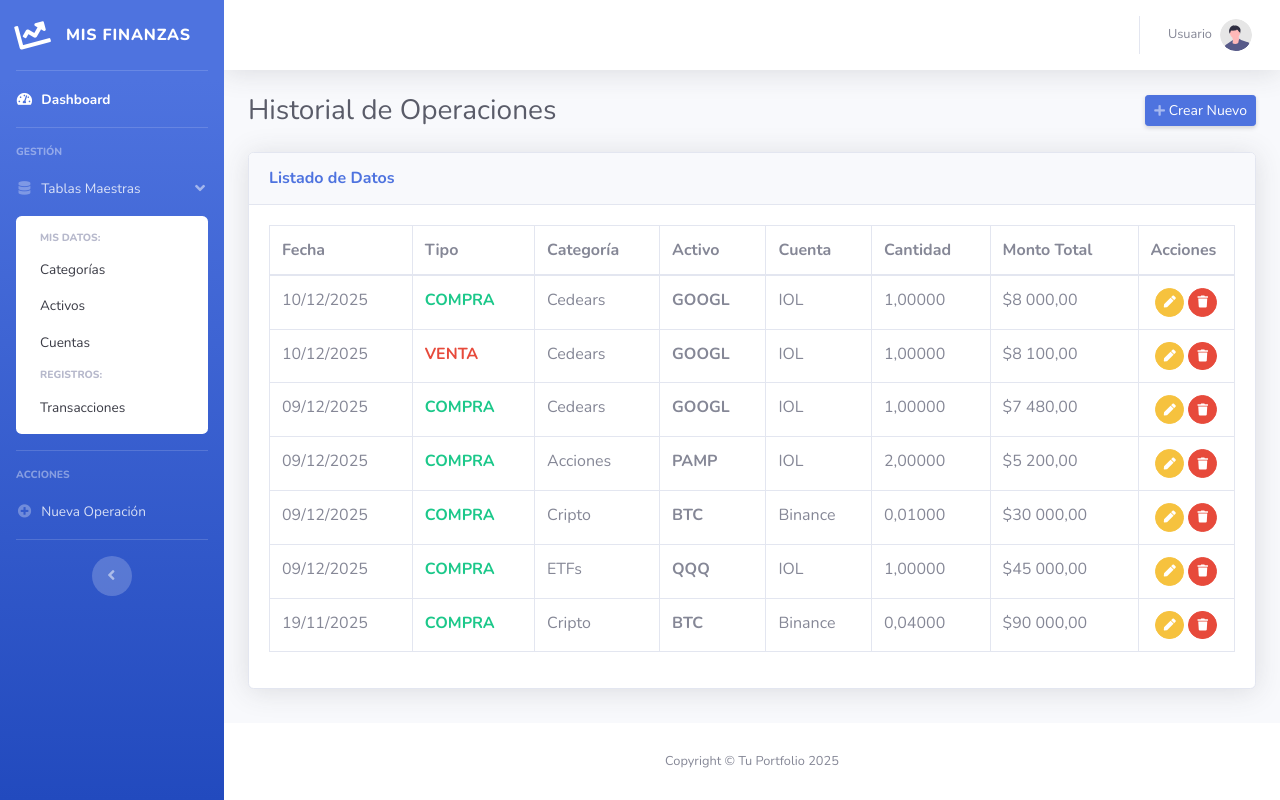
After one commit to JuanSoto04/Finanzas-Django, a Django app: page /transacciones/ in a window 1280 px wide, after a click on "Tablas Maestras". The commit adds this page. Run offline with Django 5.2, Linux system fonts and the light colour scheme; data comes from the database, SQL or seed files in the repository; both versions use the stored data as it was after the commit; some libraries are stand-ins or nearby versions.

Commit message:
Agrego CRUD de Activos,Cuentas y Transacciones

```diff
--- a/miprimerpagina_soto/inversiones/templates/inversiones/index.html
+++ b/miprimerpagina_soto/inversiones/templates/inversiones/index.html
@@ -57,12 +57,12 @@
                         <h6 class="collapse-header">Mis Datos:</h6>
                         <a class="collapse-item" href="{% url 'categoria_list' %}">Categorías</a>
 
-                        <a class="collapse-item" href="#">Activos</a>
-                        <a class="collapse-item" href="#">Cuentas</a>
+                        <a class="collapse-item" href="{% url 'activos_list' %}">Activos</a>
+                        <a class="collapse-item" href="{% url 'cuentas_list' %}">Cuentas</a>
 
                         <div class="collapse-divider"></div>
                         <h6 class="collapse-header">Registros:</h6>
-                        <a class="collapse-item" href="#">Transacciones</a>
+                        <a class="collapse-item" href="{% url 'transacciones_list' %}">Transacciones</a>
                     </div>
                 </div>
             </li>
--- /dev/null
+++ b/miprimerpagina_soto/inversiones/templates/inversiones/transaccion_list.html
@@ -0,0 +1,46 @@
+{% extends 'inversiones/base_list.html' %}
+{% load humanize %}
+
+{% block columns %}
+<tr>
+    <th>Fecha</th>
+    <th>Tipo</th>
+    <th>Categoría</th>
+    <th>Activo</th>
+    <th>Cuenta</th>
+    <th>Cantidad</th>
+    <th>Monto Total</th>
+    <th style="width: 10%;">Acciones</th>
+</tr>
+{% endblock %}
+
+{% block rows %}
+{% for operacion in transacciones %}
+<tr>
+    <td>{{ operacion.fecha|date:"d/m/Y" }}</td>
+
+    <td class="{% if operacion.tipo == 'COMPRA' %}text-success{% else %}text-danger{% endif %} font-weight-bold">
+        {{ operacion.tipo }}
+    </td>
+
+    <td>{{ operacion.activo.categoria.nombre }}</td>
+
+    <td class="font-weight-bold">{{ operacion.activo.simbolo }}</td>
+
+    <td>{{ operacion.cuenta.nombre|default:"-" }}</td>
+
+    <td>{{ operacion.cantidad }}</td>
+
+    <td>${{ operacion.precio|intcomma }}</td>
+
+    <td class="text-center">
+        <a href="{% url 'editar_operacion' operacion.pk %}" class="btn btn-warning btn-circle btn-sm" title="Editar">
+            <i class="fas fa-pen"></i>
+        </a>
+        <a href="{% url 'eliminar_operacion' operacion.pk %}" class="btn btn-danger btn-circle btn-sm" title="Eliminar">
+            <i class="fas fa-trash"></i>
+        </a>
+    </td>
+</tr>
+{% endfor %}
+{% endblock %}
--- a/miprimerpagina_soto/inversiones/urls.py
+++ b/miprimerpagina_soto/inversiones/urls.py
@@ -5,14 +5,27 @@ from .views import *
 urlpatterns = [
     path('', home, name='home'),
 
-    # --- RUTAS PARA OPERACIONES ---
-    path('nueva/', TransaccionCreateView.as_view(), name='nueva_operacion'),
-    path('editar/<int:pk>/', TransaccionUpdateView.as_view(), name='editar_operacion'),
-    path('eliminar/<int:pk>/', TransaccionDeleteView.as_view(), name='eliminar_operacion'),
+    # RUTAS PARA OPERACIONES
+    path('transacciones/', TransaccionListView.as_view(), name='transacciones_list'),
+    path('transacciones/nueva/', TransaccionCreateView.as_view(), name='nueva_operacion'),
+    path('transacciones/editar/<int:pk>/', TransaccionUpdateView.as_view(), name='editar_operacion'),
+    path('transacciones/eliminar/<int:pk>/', TransaccionDeleteView.as_view(), name='eliminar_operacion'),
 
-    # --- RUTAS PARA CATEGORÍAS ---
+    # RUTAS PARA CATEGORÍAS
     path('categorias/', CategoriaListView.as_view(), name='categoria_list'),
     path('categorias/nueva/', CategoriaCreateView.as_view(), name='crear_categoria'),
     path('categorias/editar/<int:pk>/', CategoriaUpdateView.as_view(), name='editar_categoria'),
     path('categorias/eliminar/<int:pk>/', CategoriaDeleteView.as_view(), name='eliminar_categoria'),
+
+    # RUTAS PARA ACTIVOS
+    path('activos/', ActivoListView.as_view(), name='activos_list'),
+    path('activos/nueva/', ActivoCreateView.as_view(), name='crear_activo'),
+    path('activos/editar/<int:pk>/', ActivoUpdateView.as_view(), name='editar_activo'),
+    path('activos/eliminar/<int:pk>/', ActivoDeleteView.as_view(), name='eliminar_activo'),
+
+    # RUTAS PARA CUENTAS
+    path('cuentas/', CuentaListView.as_view(), name='cuentas_list'),
+    path('cuentas/nueva/', CuentaCreateView.as_view(), name='crear_cuenta'),
+    path('cuentas/editar/<int:pk>/', CuentaUpdateView.as_view(), name='editar_cuenta'),
+    path('cuentas/eliminar/<int:pk>/', CuentaDeleteView.as_view(), name='eliminar_cuenta'),
 ]
--- a/miprimerpagina_soto/inversiones/views.py
+++ b/miprimerpagina_soto/inversiones/views.py
@@ -75,6 +75,17 @@ def home(request):
 
 # --------------- TRANSACCIONES ---------------
 
+class TransaccionListView(ListView):
+    model = Transaccion
+    template_name = 'inversiones/transaccion_list.html'
+    context_object_name = 'transacciones'
+    ordering = ['-fecha']  # Ordenamos por fecha descendente
+    def get_context_data(self, **kwargs):
+        context = super().get_context_data(**kwargs)
+        context['titulo'] = "Historial de Operaciones"
+        context['create_url'] = reverse_lazy('nueva_operacion')
+        return context
+
 class TransaccionCreateView(CreateView):
     model = Transaccion
     form_class = TransaccionForm # Usamos el form que tiene los estilos CSS
@@ -126,3 +137,89 @@ class CategoriaDeleteView(DeleteView):
         context['titulo'] = "Eliminar Categoría"
         context['cancel_url'] = reverse_lazy('categoria_list')
         return context
+
+# --------------- ACTIVOS ---------------
+# --- CRUD DE ACTIVOS ---
+
+class ActivoListView(ListView):
+    model = Activo
+    template_name = 'inversiones/activos_list.html'
+    context_object_name = 'activos'
+
+    def get_context_data(self, **kwargs):
+        context = super().get_context_data(**kwargs)
+        context['titulo'] = "Gestión de Activos"
+        context['create_url'] = reverse_lazy('crear_activo')
+        return context
+
+
+class ActivoCreateView(CreateView):
+    model = Activo
+    form_class = ActivoForm
+    template_name = 'inversiones/categoria_form.html'
+    success_url = reverse_lazy('activos_list')
+
+    def get_context_data(self, **kwargs):
+        context = super().get_context_data(**kwargs)
+        context['titulo'] = "Nuevo Activo"
+        return context
+
+
+class ActivoUpdateView(UpdateView):
+    model = Activo
+    form_class = ActivoForm
+    template_name = 'inversiones/categoria_form.html'
+    success_url = reverse_lazy('activos_list')
+
+
+class ActivoDeleteView(DeleteView):
+    model = Activo
+    template_name = 'inversiones/eliminar_generico.html'
+    success_url = reverse_lazy('activos_list')
+
+    def get_context_data(self, **kwargs):
+        context = super().get_context_data(**kwargs)
+        context['titulo'] = "Eliminar Activo"
+        context['cancel_url'] = reverse_lazy('activos_list')
+        return context
+
+# --------------- CUENTAS ---------------
+# 1. LISTAR
+class CuentaListView(ListView):
+    model = Cuenta
+    template_name = 'inversiones/cuentas_list.html'
+    context_object_name = 'cuentas'
+
+    def get_context_data(self, **kwargs):
+        context = super().get_context_data(**kwargs)
+        context['titulo'] = "Gestión de Cuentas"
+        context['create_url'] = reverse_lazy('crear_cuenta')
+        return context
+
+class CuentaCreateView(CreateView):
+    model = Cuenta
+    form_class = CuentaForm
+    template_name = 'inversiones/categoria_form.html'
+    success_url = reverse_lazy('cuentas_list')
+
+    def get_context_data(self, **kwargs):
+        context = super().get_context_data(**kwargs)
+        context['titulo'] = "Nueva Cuenta"
+        return context
+
+class CuentaUpdateView(UpdateView):
+    model = Cuenta
+    form_class = CuentaForm
+    template_name = 'inversiones/categoria_form.html'
+    success_url = reverse_lazy('cuentas_list')
+
+class CuentaDeleteView(DeleteView):
+    model = Cuenta
+    template_name = 'inversiones/eliminar_generico.html'
+    success_url = reverse_lazy('cuentas_list')
+
+    def get_context_data(self, **kwargs):
+        context = super().get_context_data(**kwargs)
+        context['titulo'] = "Eliminar Cuenta"
+        context['cancel_url'] = reverse_lazy('cuentas_list')
+        return context
```
Also changed, not shown: miprimerpagina_soto/inversiones/forms.py (+18 -0 lines), miprimerpagina_soto/inversiones/templates/inversiones/activos_list.html (added, +30 -0 lines), miprimerpagina_soto/inversiones/templates/inversiones/cuentas_list.html (added, +26 -0 lines), miprimerpagina_soto/pagina.db.
